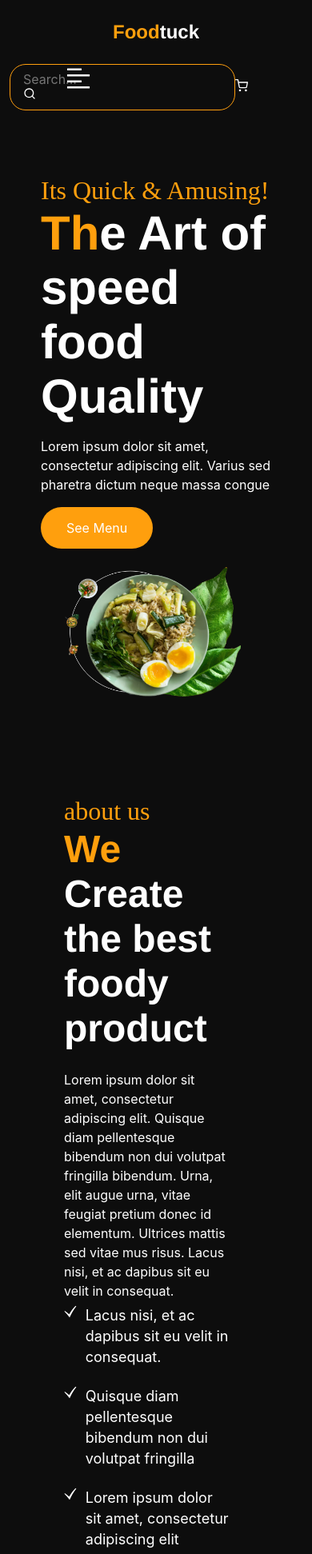
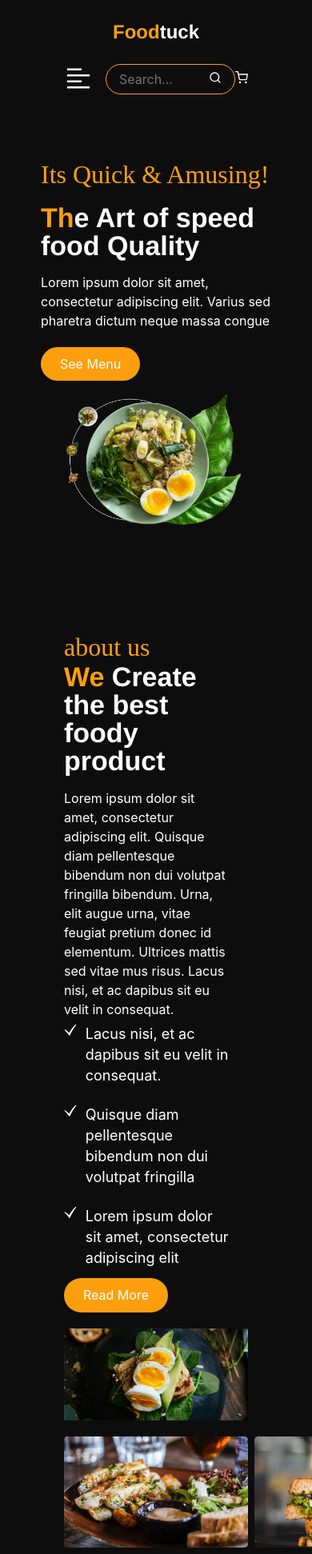
Before and after one commit to Ranking-Topnotch/eatery, a React (Create React App) app: page / in a window 390 px wide. Shown: the top 1943 px of the page at 80% size. Built offline with nearby package versions, Linux system fonts and the light colour scheme; a web font is replaced by a local one.

Commit message:
eatery-1

```diff
--- a/src/component/about/about.css
+++ b/src/component/about/about.css
@@ -65,6 +65,10 @@
     border-radius: 30px;
 }
 
+.about_button:hover{
+    background-color: #f4b14e;
+}
+
 .about__con img{
     width: 100%;
 }
@@ -99,3 +103,15 @@
         flex-direction: column;
     }
 }
+
+@media screen and (max-width: 500px){
+    .about_sec1 h2{
+        font-size:  34px;
+        line-height: 35px;
+    }
+
+    .about_button{
+        padding: 0.7em 1.5em;
+        border-radius: 30px;
+    }
+}
--- a/src/component/banner1/banner1.css
+++ b/src/component/banner1/banner1.css
@@ -2,7 +2,7 @@
     padding: 1.5rem 5rem 1.5rem 5rem;
     display: flex;
     justify-content: flex-end;
-    margin-top: 2em;
+    margin-top: 3em;
     margin-bottom: 2em;
     background-image: url(/src/image/unsplash_E6DsqnZbZ4o.png);
 }
@@ -79,3 +79,15 @@
     font-size: 20px;
     margin-left: 0.5em;
 }
+
+@media screen and (max-width: 500px) {
+    .banner1 h2{
+        font-size:  34px;
+        line-height: 35px;
+    }
+
+    .ban_button{
+        padding: 0.7em 1.5em;
+        border-radius: 30px;
+    }
+}
--- a/src/component/blog/blog.css
+++ b/src/component/blog/blog.css
@@ -87,10 +87,14 @@
     flex-wrap: wrap;
 }
 
-@media screen and (max-width: 480px) {
+@media screen and (max-width: 500px) {
     .blog_sec2{
         padding: 0 2em 1em 2em;
         margin-bottom: 2em;
+    }
+    .blog_sub{
+        font-size:  34px;
+        line-height: 35px;
     }
 
     .blog_sec21{
--- a/src/component/chef/chef.css
+++ b/src/component/chef/chef.css
@@ -1,5 +1,6 @@
 .chef_con{
     padding: 1.5rem 5rem 1.5rem 5rem;
+    margin-block: 2em ;
 }
 
 .chef_head{
@@ -19,6 +20,15 @@
     font-size: 48px;
     line-height: 56px;
     text-align: center;
+    margin-bottom: 1em;
+}
+
+.chef_m img{
+    transition: all ease-in 0.3s;
+}
+
+.chef_m img:hover{
+    transform: translateY(10px);
 }
 
 .chef_main{
@@ -72,3 +82,12 @@
         width: 100%;
     }
 }
+
+@media screen and (max-width: 500px) {
+    .chef_con h2{
+        font-size:  34px;
+        line-height: 35px;
+        margin-bottom: 0.2em;
+    }
+
+}
--- a/src/component/food/food.css
+++ b/src/component/food/food.css
@@ -1,6 +1,6 @@
 .food_con{
     padding: 1.5rem 5rem 1.5rem 5rem;
-    margin-top: 2em;
+    margin-block: 2em;
 }
 
 .food_con h3{
@@ -32,6 +32,11 @@
 
 .food_con div img{
     margin-top: 1em;
+    transition: all 0.3s ease-in;
+}
+
+.food_con div img:hover{
+    transform: translateY(10px);
 }
 
 @media screen and (max-width: 1080px) {
@@ -55,3 +60,14 @@
         width: 100%;
     }
 }
+
+@media screen and (max-width: 500px) {
+    .food_con h2{
+        font-size:  34px;
+        line-height: 35px;
+    }
+
+    .food_con div{
+        margin-top: 1em;
+    }
+}
--- a/src/component/header/header.css
+++ b/src/component/header/header.css
@@ -74,6 +74,32 @@ header{
     border-radius: 30px;
 }
 
+.head_button:hover{
+    background-color: #f4b14e;
+}
+
+.header_image{
+    animation: animate 3s ease-in infinite;
+}
+
+@keyframes animate{
+    0% {
+        transform: translate(0, 0);
+    }
+    25% {
+        transform: translate(0, -10px);
+    }
+    50% {
+        transform: translate(-10px, -10px);
+    }
+    75% {
+        transform: translate(-10px, 0);
+    }
+    100% {
+        transform: translate(0, 0);
+    }
+}
+
 @media screen and (max-width: 1420px) {
     .header_image{
         width: 100%;
@@ -101,3 +127,17 @@ header{
     }
 
 }
+
+@media screen and (max-width: 500px){
+    .header__2 h2{
+        font-size:  34px;
+        line-height: 35px;
+
+        margin-top: 0.5em;
+    }
+
+    .head_button{
+        padding: 0.7em 1.5em;
+        border-radius: 30px;
+    }
+}
--- a/src/component/navbar/navbar.css
+++ b/src/component/navbar/navbar.css
@@ -80,7 +80,7 @@ Link{
 }
 
 
-@media screen and (max-width: 960px ) {
+@media screen and (max-width: 960px) {
     .navigation{
         display: block;
     }
@@ -117,3 +117,14 @@ Link{
         display: none;
     }
 }
+
+@media screen and (max-width: 430px){
+    input{
+        width: 6em;
+        margin-right: 1em;
+    }
+
+    .navbar_closed{
+        width: 4em;
+    }
+}
--- a/src/component/testimonial/testimonial.css
+++ b/src/component/testimonial/testimonial.css
@@ -1,5 +1,6 @@
 .test_con{
     padding: 1.5rem 3rem 1.5rem 3rem;
+    margin-bottom: 2em;
 }
 
 .test_head{
@@ -86,6 +87,11 @@ section{
     .test_body img{
         left: 30%;
     }
+
+    .test_con h2{
+        font-size:  34px;
+        line-height: 35px;
+    }
 }
 
 @media screen and (max-width: 400px){
```
